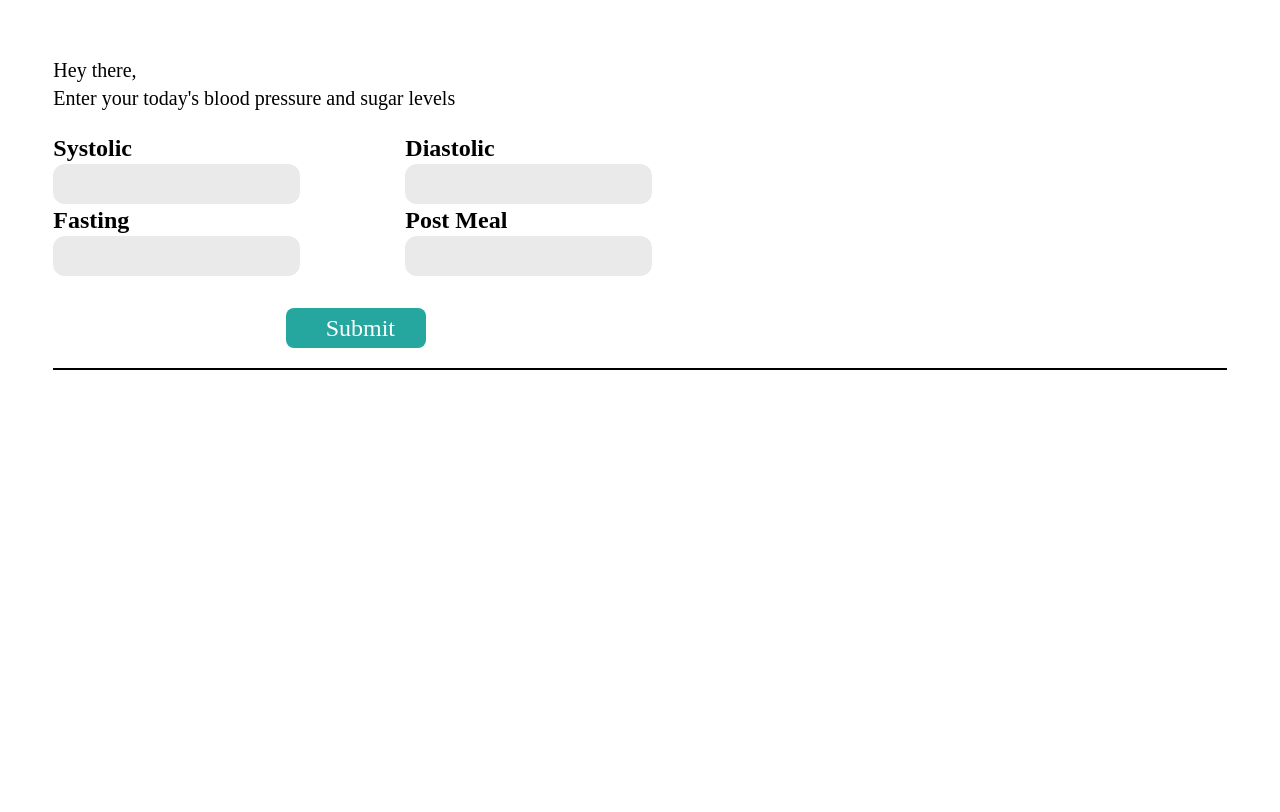
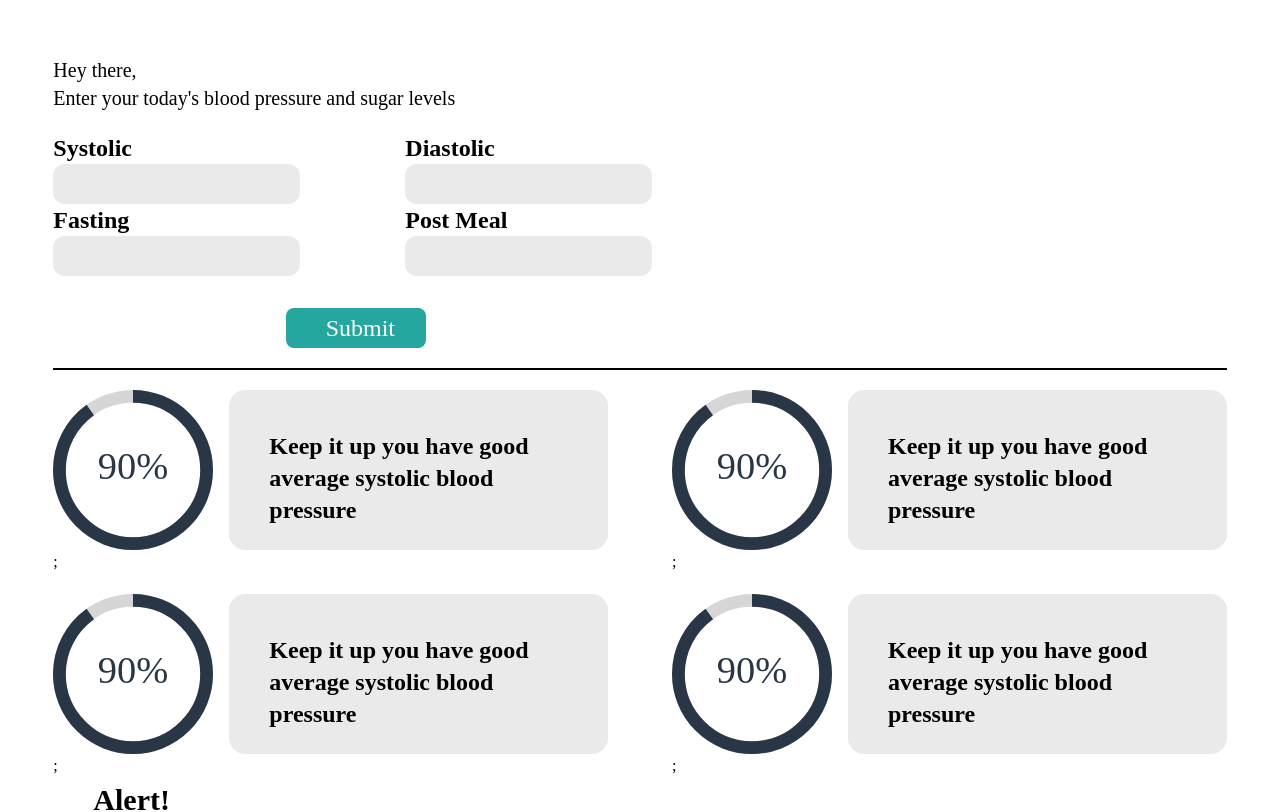
Before and after one commit to Atharva-521/BharatAidReact, a React (Create React App) app: page /dashboard in a window 1280 px wide. Shown: the top 812 px of the page. Built offline with nearby package versions, Linux system fonts and the light colour scheme.

Commit message:
Addition in Dashboard.jsx

```diff
--- a/src/Components/Core/Stats/DashboardInfo.jsx
+++ b/src/Components/Core/Stats/DashboardInfo.jsx
@@ -46,15 +46,56 @@ export const DashboardInfo = () => {
         </div>
 
         {/* graphs */}
-        <div>
+        <div className='flex flex-col gap-7'>
           {/* avg */}
-          <div>
+          <div className='w-full flex flex-col gap-11'>
+
+            <div className='flex gap-16'>
+              {/* systolic */}
+              <div className='flex w-[50%] gap-4 '>
+                <ProgressionBar percentage={percentage} />
+                <div className='bg-bgwhitelight h-40 rounded-2xl p-10 text-2xl font-bold'>
+                  Keep it up you have good average systolic blood pressure
+                </div>
+              </div>
+
+              {/* diastolic */}
+              <div className='flex w-[50%] gap-4 '>
+                <ProgressionBar percentage={percentage} />
+                <div className='bg-bgwhitelight h-40 rounded-2xl p-10 text-2xl font-bold'>
+                  Keep it up you have good average systolic blood pressure
+                </div>
+              </div>
+            </div>
+
+            <div className='flex gap-16'>
+              {/* fasting */}
+              <div className='flex w-[50%] gap-4 '>
+                <ProgressionBar percentage={percentage} />
+                <div className='bg-bgwhitelight h-40 rounded-2xl p-10 text-2xl font-bold'>
+                  Keep it up you have good average systolic blood pressure
+                </div>
+              </div>
+
+              {/* post meal */}
+              <div className='flex w-[50%] gap-4 '>
+                <ProgressionBar percentage={percentage} />
+                <div className='bg-bgwhitelight h-40 rounded-2xl p-10 text-2xl font-bold'>
+                  Keep it up you have good average systolic blood pressure
+                </div>
+              </div>
+            </div>
 
           </div>
 
           {/* alerts */}
           <div>
-
+            <h2 className='text-3xl font-extrabold ml-10'>Alert!</h2>
+            <div className='bg-bgwhitelight h-40 rounded-2xl p-14 text-2xl font-bold'>
+              If your lifestyle remains like this your blood pressure will go at high stage 2, please contact your doctor.
+              <br />
+              If your lifestyle remains like this your sugar level will go high and can cause diabetes, please contact your doctor.
+            </div>
           </div>
         </div>
     </div>
--- a/src/Components/Core/Stats/ProgressionBar.jsx
+++ b/src/Components/Core/Stats/ProgressionBar.jsx
@@ -13,6 +13,7 @@ export const ProgressionBar = ({value, text, percentage}) => {
               strokeLinecap: 'butt',
               textColor: 'rgba(41, 54, 69, 1)',
               textSize: '1.5rem',
+              backgroundColor: '#92DAD6'
             })} />;
           </div>
         </div>
--- a/src/Pages/Dashboard.jsx
+++ b/src/Pages/Dashboard.jsx
@@ -3,7 +3,7 @@ import { DashboardInfo } from '../Components/Core/Stats/DashboardInfo'
 
 export const Dashboard = () => {
   return (
-    <div className='w-11/12 h-screen mx-auto max-w-maxContent '>
+    <div className='w-11/12 mx-auto max-w-maxContent '>
         <DashboardInfo />
     </div>
   )
```
